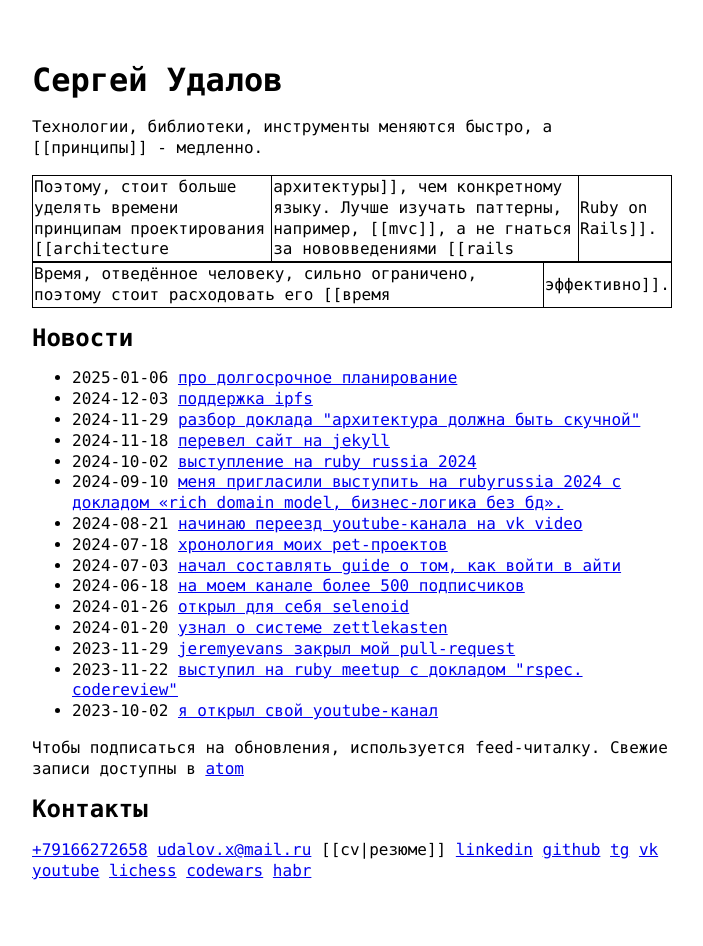
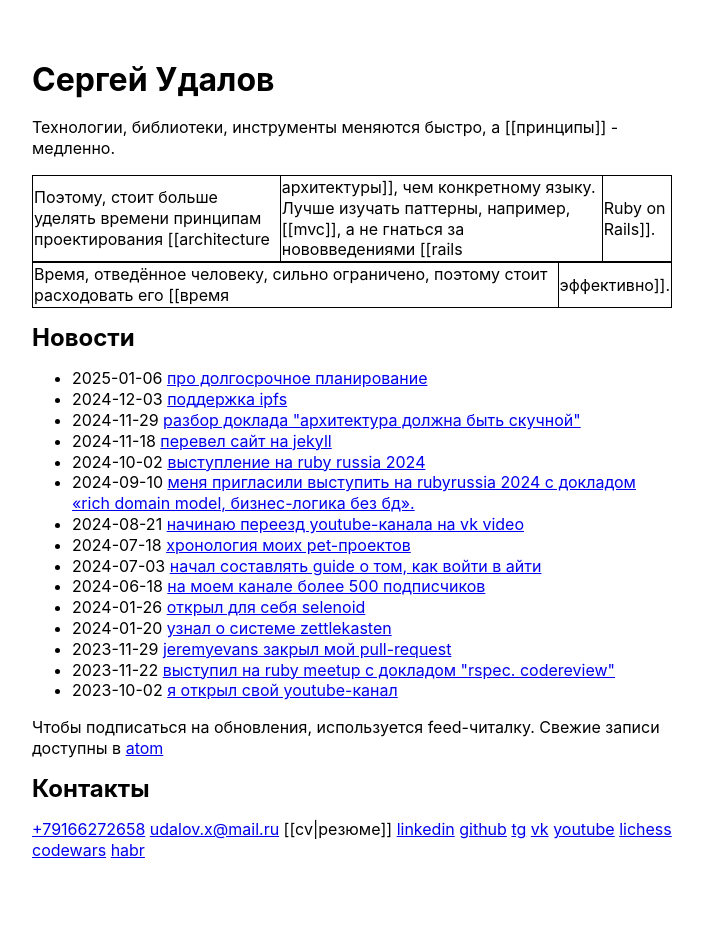
Before and after one commit to sergio-fry/blog, a Jekyll site: the page built from index.md, in a window 1280 px wide. Shown: the whole page, without its empty margins (288-991 px from the left). Built offline with Jekyll 4.4.1, drawn with Linux system fonts in a browser that asks for light colours; after the commit the page ends 925 px from its top, so only the background shows below that.

Commit message:
vault backup: 2025-01-15 14:00:22
Affected files:
_sass/no-style-please.scss

```diff
--- a/_sass/no-style-please.scss
+++ b/_sass/no-style-please.scss
@@ -1,7 +1,7 @@
 body {
   color: black;
   background-color: white;
-  font-family: Monaco, "Roboto Mono", "Ubuntu Mono", "Courier New", monospace;
+  font-family: "SF Pro Display", "Opens Sans", "Roboto", monospace;
   font-size: 1.0rem;
   line-height: 1.3rem;
 }
```
